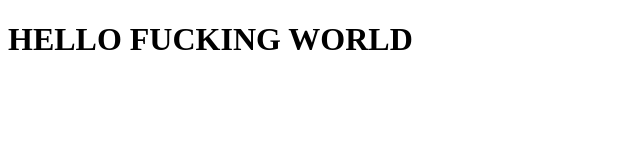
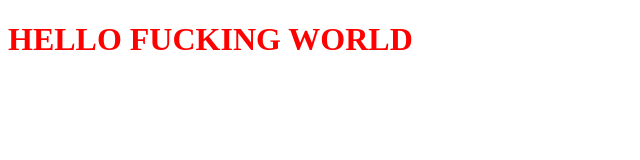
Before and after one commit to KennTorg/Auction_House, a website: page index.html in a window 1280 px wide. Shown: the whole page, without its empty margins (0-640 px from the left). Drawn offline with Linux system fonts and the light colour scheme.

Commit message:
SASS Setup

```diff
--- a/index.html
+++ b/index.html
@@ -4,6 +4,7 @@
     <meta charset="UTF-8">
     <meta http-equiv="X-UA-Compatible" content="IE=edge">
     <meta name="viewport" content="width=device-width, initial-scale=1.0">
+    <link rel="stylesheet" href="/dist/css/styles.css">
     <title>Document</title>
 </head>
 <body>
--- /dev/null
+++ b/src/scss/styles.scss
@@ -0,0 +1,3 @@
+h1 {
+  color: red;
+}
```
Also changed, not shown: package.json (added, +26 -0 lines), dist/css/styles.css (added), 3 other files.
